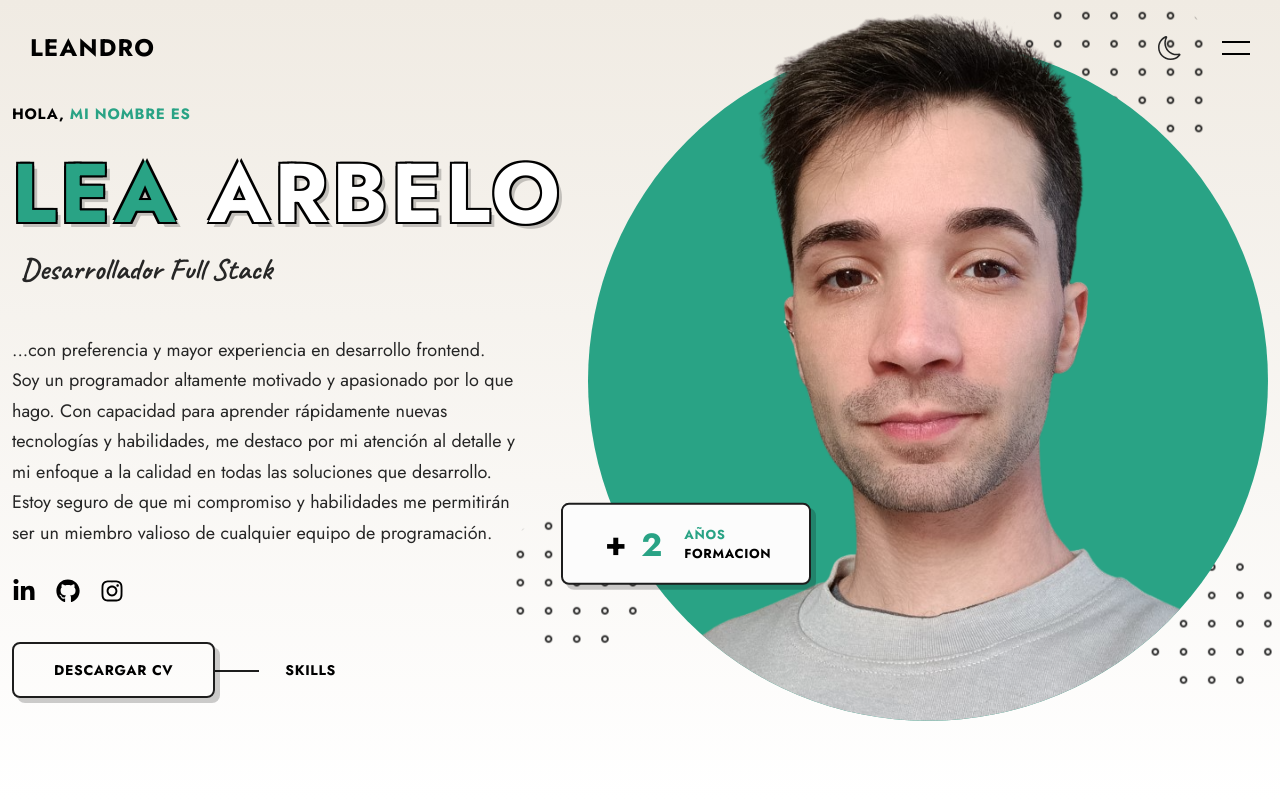
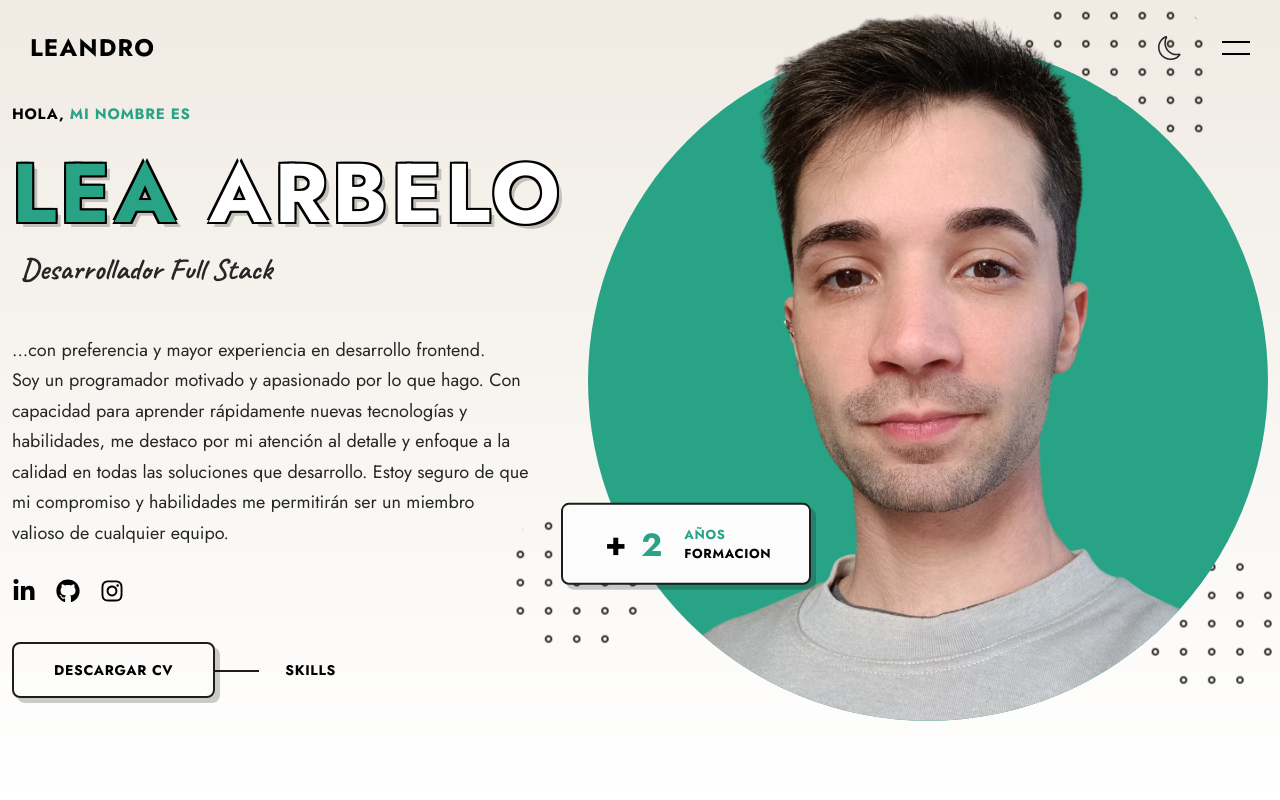
Before and after one commit to LeanArbelo22/Portfolio2023-2, a React (Vite) app: page / in a window 1280 px wide. Shown: the top 800 px of the page. Built offline with nearby package versions, Linux system fonts and the light colour scheme.

Commit message:
fz desc home

```diff
--- a/src/pages/Home.jsx
+++ b/src/pages/Home.jsx
@@ -112,7 +112,7 @@ const Description = styled.p`
   })}
 
   ${mobile({
-    fontSize: 'var(--normal)'
+    fontSize: '0.94rem'
   })}
 
   ${smallMobile({
@@ -208,12 +208,12 @@ const Home = () => {
           <Description>
             ...con preferencia y mayor experiencia en desarrollo frontend.
             <br />
-            Soy un programador altamente motivado y apasionado por lo que hago. Con capacidad para aprender rápidamente nuevas
+            Soy un programador motivado y apasionado por lo que hago. Con capacidad para aprender rápidamente nuevas
             tecnologías y habilidades, me destaco por mi
-            atención al detalle y mi enfoque a la calidad en todas las
+            atención al detalle y enfoque a la calidad en todas las
             soluciones que desarrollo. Estoy seguro de que mi compromiso
             y habilidades me permitirán ser un miembro valioso de cualquier
-            equipo de programación.
+            equipo.
             <br />
           </Description>
           <Socials />
```
